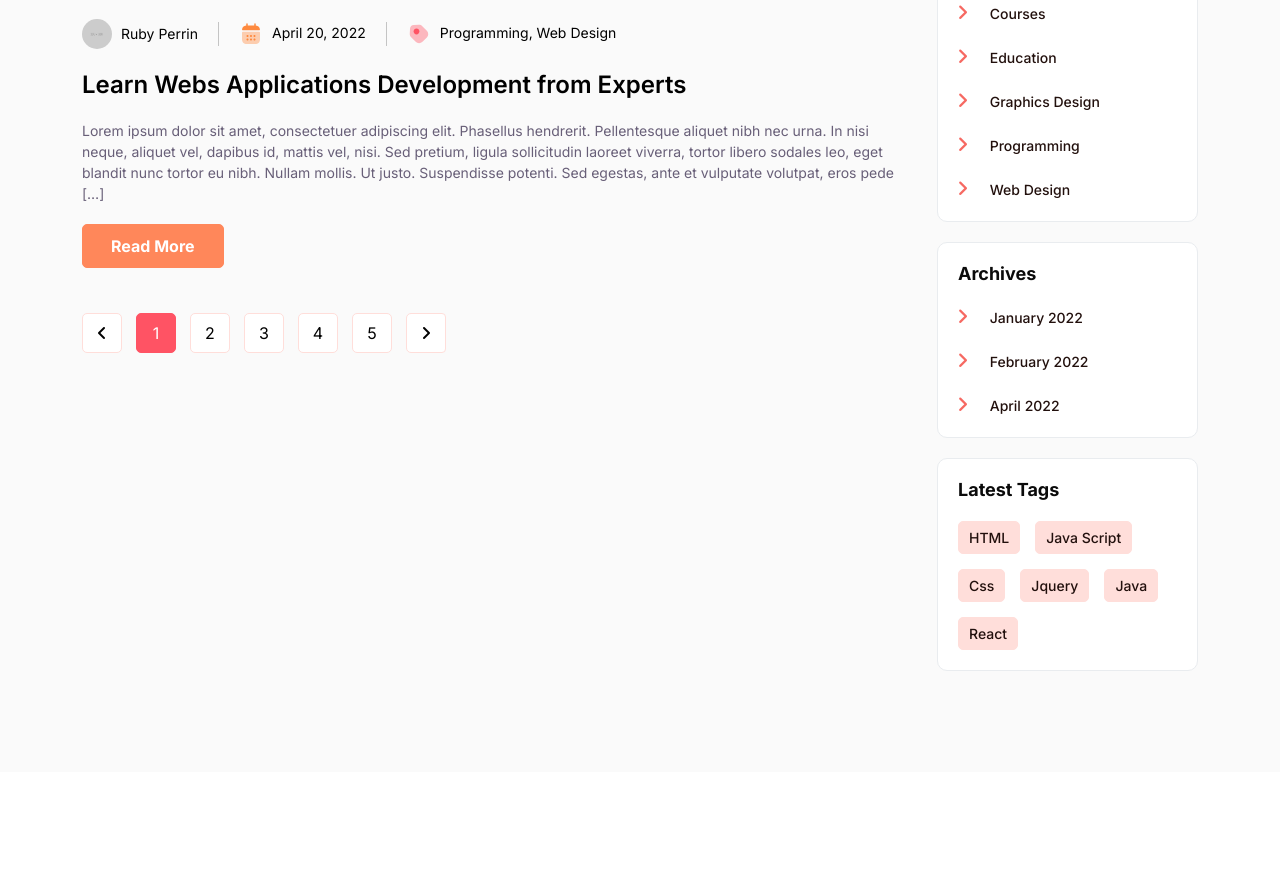
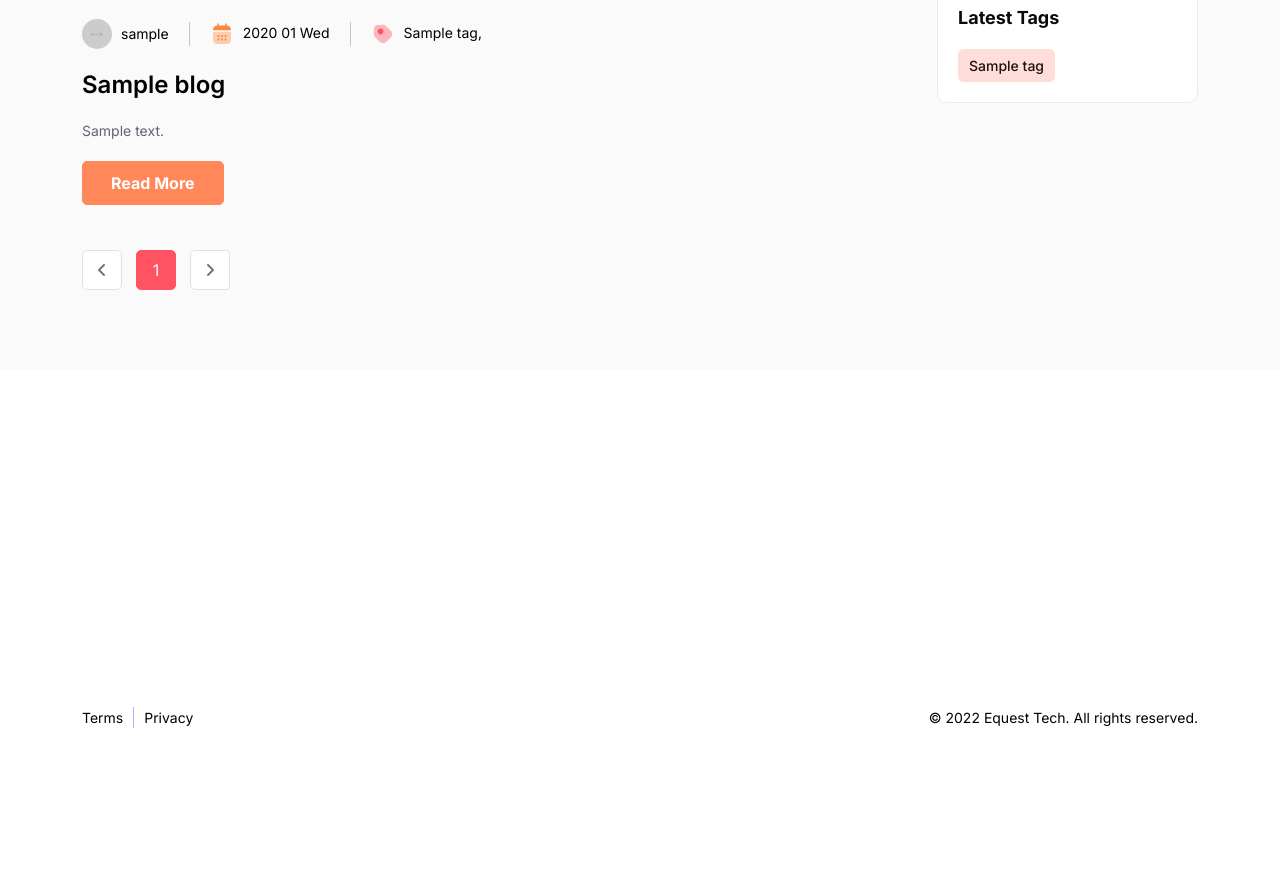
Before and after one commit to e-questtech/equestlms, a Django app: template equestlms/templates/blog/blog_list.html in a window 1280 px wide. Shown: the part 781-1671 px from the top of the page. After the commit the page ends 1509 px from the top, so only its background shows below. Run offline with Django 4.2, Linux system fonts and the light colour scheme; the template is opened without the code that fills it: most values are stand-ins (such as "Sample title", 1, 10 or a date in 2020); grey boxes marked "Sample" are stand-in pictures; some libraries are stand-ins or nearby versions.

Commit message:
added blogmodels

```diff
--- a/blog/urls.py
+++ b/blog/urls.py
@@ -4,4 +4,7 @@ from blog import views
 
 app_name = "blog"
 
-urlpatterns = [path("", view=views.BlogListView.as_view(), name="blog_list")]
+urlpatterns = [
+    path("", view=views.BlogListView.as_view(), name="blog_list"),
+    path("<int:pk>/", view=views.BlogDetailView.as_view(), name="blog_detail"),
+]
--- a/equestlms/templates/blog/blog_list.html
+++ b/equestlms/templates/blog/blog_list.html
@@ -28,55 +28,76 @@
 						<div class="col-lg-9 col-md-12">
 
 							<!-- Blog Post -->
+
+							{% for blogs in blog %}
+
 							<div class="blog">
 								<div class="blog-image">
-									<a href="blog-details.html"><img class="img-fluid" src="{% static 'img/blog/blog-05.jpg' %}" alt="Post Image"></a>
+									<a href="{% url 'blog:blog_detail' blogs.pk %}"><img class="img-fluid" src="{{ blogs.image.url}}" alt="Post Image"></a>
 								</div>
 								<div class="blog-info clearfix">
 									<div class="post-left">
 										<ul>
 											<li>
 												<div class="post-author">
-													<a href="instructor-profile.html"><img src="{% static 'img/user/user.jpg' %}" alt="Post Author"> <span>Ruby Perrin</span></a>
+													<a href="instructor-profile.html"><img src="{% static 'img/user/user.jpg' %}" alt="Post Author"> <span>{{ blogs.author.username}}</span></a>
 												</div>
 											</li>
-											<li><img class="img-fluid" src="{% static 'img/icon/icon-22.svg' %}" alt="">April 20, 2022</li>
-											<li><img class="img-fluid" src="{% static 'img/icon/icon-23.svg' %}" alt="">Programming, Web Design</li>
+											<li><img class="img-fluid" src="{% static 'img/icon/icon-22.svg' %}" alt="">{{ blogs.date_created|date:'Y m D' }}</li>
+
+											<li><img class="img-fluid" src="{% static 'img/icon/icon-23.svg' %}" alt="">
+												{% for tag in blogs.tags.all %}
+												{{ tag }},
+												{% endfor %}
+											</li>
+
+
+
+
+
 										</ul>
 									</div>
 								</div>
-								<h3 class="blog-title"><a href="blog-details.html">Learn Webs Applications Development from Experts</a></h3>
+								<h3 class="blog-title"><a href="{% url 'blog:blog_detail' blogs.pk %}">{{ blogs.title}}</a></h3>
 								<div class="blog-content blog-read">
-									<p>Lorem ipsum dolor sit amet, consectetuer adipiscing elit. Phasellus hendrerit. Pellentesque aliquet nibh nec urna. In nisi neque, aliquet vel, dapibus id, mattis vel, nisi. Sed pretium, ligula sollicitudin laoreet viverra, tortor libero sodales leo, eget blandit nunc tortor eu nibh. Nullam mollis. Ut justo. Suspendisse potenti. Sed egestas, ante et vulputate volutpat, eros pede […]</p>
-									<a href="blog-details.html" class="read-more btn btn-primary">Read More</a>
+									<p>{{blogs.description|truncatewords:50}} </p>
+									<a href="{% url 'blog:blog_detail' blogs.pk %}" class="read-more btn btn-primary">Read More</a>
 								</div>
 							</div>
+
+							{% endfor %}
 							<!-- /Blog Post -->
               							<!-- Blog pagination -->
+
+
 							<div class="row">
 								<div class="col-md-12">
 									<ul class="pagination lms-page">
+										{% if page_obj.has_previous %}
 											<li class="page-item prev">
-											<a class="page-link" href="javascript:void(0);" tabindex="-1"><i class="fas fa-angle-left"></i></a>
+												<a class="page-link" href="?page={{ page_obj.previous_page_number }}" tabindex="-1"><i class="fas fa-angle-left"></i></a>
 											</li>
-										<li class="page-item first-page active">
-											<a class="page-link" href="javascript:void(0);">1</a>
+										{% else %}
+											<li class="page-item prev disabled">
+												<a class="page-link disabled" href="" tabindex="-1"><i class="fas fa-angle-left"></i></a>
 											</li>
-										<li class="page-item">
-											<a class="page-link" href="javascript:void(0);">2</a>
+										{%endif %}
+
+										{% for i in page_obj.paginator.page_range %}
+
+											<li class="page-item first-page {% if page_obj.number == i %} active {% endif %}">
+												<a class="page-link" href="?page={{ i }}">{{ i }}</a>
 											</li>
-										<li class="page-item">
-											<a class="page-link" href="javascript:void(0);">3</a>
+										{% endfor %}
+										{% if page_obj.has_next %}
+											<li class="page-item next">
+												<a class="page-link" href="?page={{ page_obj.next_page_number }}"><i class="fas fa-angle-right"></i></a>
 											</li>
-										<li class="page-item">
-											<a class="page-link" href="javascript:void(0);">4</a>
+										{% else %}
+											<li class="page-item next disabled">
+												<a class="page-link " href=""><i class="fas fa-angle-right"></i></a>
 											</li>
-										<li class="page-item">
-											<a class="page-link" href="javascript:void(0);">5</a>
-										</li>
-										<li class="page-item next">
-											<a class="page-link" href="javascript:void(0);"><i class="fas fa-angle-right"></i></a>
-										</li>
+										{% endif %}
 									</ul>
 								</div>
 							</div>
@@ -90,8 +111,8 @@
 								<div class="card-body">
 									<form class="search-form">
 										<div class="input-group">
-											<input type="text" placeholder="Search..." class="form-control">
-											<button type="submit" class="btn btn-primary"><i class="fa fa-search"></i></button>
+											<input type="text" placeholder="Search..." class="form-control" name="q">
+											<span  class="btn btn-primary"><i class="fa fa-search"></i></span>
 										</div>
 									</form>
 								</div>
@@ -105,7 +126,7 @@
 								</div>
 								<div class="card-body">
 									<ul class="latest-posts">
-										<li>
+										<!-- <li>
 											<div class="post-thumb">
 												<a href="blog-details.html">
 													<img class="img-fluid" src="{% static 'img/blog/blog-01.jpg' %}" alt="">
@@ -117,8 +138,8 @@
 												</h4>
 												<p><img class="img-fluid" src="{% static 'img/icon/icon-22.svg' %}" alt="">Jun 14, 2022</p>
 											</div>
-										</li>
-										<li>
+										</li> -->
+										<!-- <li>
 											<div class="post-thumb">
 												<a href="blog-details.html">
 													<img class="img-fluid" src="{% static 'img/blog/blog-02.jpg' %}" alt="">
@@ -130,20 +151,24 @@
 												</h4>
 												<p><img class="img-fluid" src="{% static 'img/icon/icon-22.svg' %}" alt=""> 3 Dec 2019</p>
 											</div>
-										</li>
+										</li> -->
+
+										{% for blog in recent %}
+
 										<li>
 											<div class="post-thumb">
-												<a href="blog-details.html">
-													<img class="img-fluid" src="{% static 'img/blog/blog-03.jpg' %}" alt="">
+												<a href="{% url 'blog:blog_detail' blog.pk %}">
+													<img class="img-fluid" src="{{ blog.image.url}}" alt="">
 												</a>
 											</div>
 											<div class="post-info">
 												<h4>
-													<a href="blog-details.html">Complete PHP Programming Career Guideline</a>
+													<a href="{% url 'blog:blog_detail' blog.pk %}">{{ blog.title}}</a>
 												</h4>
-												<p><img class="img-fluid" src="{% static 'img/icon/icon-22.svg' %}" alt=""> 3 Dec 2019</p>
+												<p><img class="img-fluid" src="{% static 'img/icon/icon-22.svg' %}" alt=""> {{ blog.date_created|date:'Y m D'}}</p>
 											</div>
 										</li>
+										{% endfor %}
 									</ul>
 								</div>
 							</div>
@@ -156,12 +181,15 @@
 								</div>
 								<div class="card-body">
 									<ul class="categories">
-										<li><a href="javascript:void(0);"><i class="fas fa-angle-right"></i> Business </a></li>
-										<li><a href="javascript:void(0);"><i class="fas fa-angle-right"></i> Courses </a></li>
+
+										{% for categories in cats %}
+										<li><a href="javascript:void(0);"><i class="fas fa-angle-right"></i> {{categories.name }}</a></li>
+										{% endfor %}
+										<!-- <li><a href="javascript:void(0);"><i class="fas fa-angle-right"></i> Courses </a></li>
 										<li><a href="javascript:void(0);"><i class="fas fa-angle-right"></i> Education </a></li>
 										<li><a href="javascript:void(0);"><i class="fas fa-angle-right"></i> Graphics Design </a></li>
 										<li><a href="javascript:void(0);"><i class="fas fa-angle-right"></i> Programming </a></li>
-										<li><a href="javascript:void(0);"><i class="fas fa-angle-right"></i> Web Design </a></li>
+										<li><a href="javascript:void(0);"><i class="fas fa-angle-right"></i> Web Design </a></li> -->
 									</ul>
 								</div>
 							</div>
@@ -189,12 +217,16 @@
 								</div>
 								<div class="card-body">
 									<ul class="tags">
-										<li><a href="javascript:void(0);" class="tag">HTML</a></li>
-										<li><a href="javascript:void(0);" class="tag">Java Script</a></li>
+
+										{% for tag in tags %}
+
+										<li><a href="javascript:void(0);" class="tag">{{tag.name}}</a></li>
+										{% endfor %}
+										<!-- <li><a href="javascript:void(0);" class="tag">Java Script</a></li>
 										<li><a href="javascript:void(0);" class="tag">Css</a></li>
 										<li><a href="javascript:void(0);" class="tag">Jquery</a></li>
 										<li><a href="javascript:void(0);" class="tag">Java</a></li>
-										<li><a href="javascript:void(0);" class="tag">React</a></li>
+										<li><a href="javascript:void(0);" class="tag">React</a></li> -->
 									</ul>
 								</div>
 							</div>
```
Also changed, not shown: blog/admin.py (+10 -0 lines), blog/models.py (+32 -0 lines), blog/views.py (+35 -2 lines), equestlms/templates/blog/blog_detail.html (added, +80 -0 lines), blog/migrations/0001_initial.py (added), blog/migrations/0002_tags_blog_date_updated_blog_tags.py (added), equestlms/home/migrations/0002_alter_customuser_profile_pic.py (added). Lines whose indentation alone changed are shown as unchanged.
